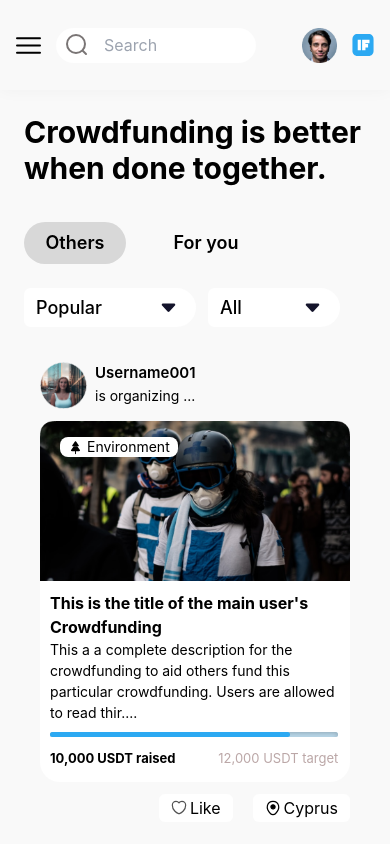
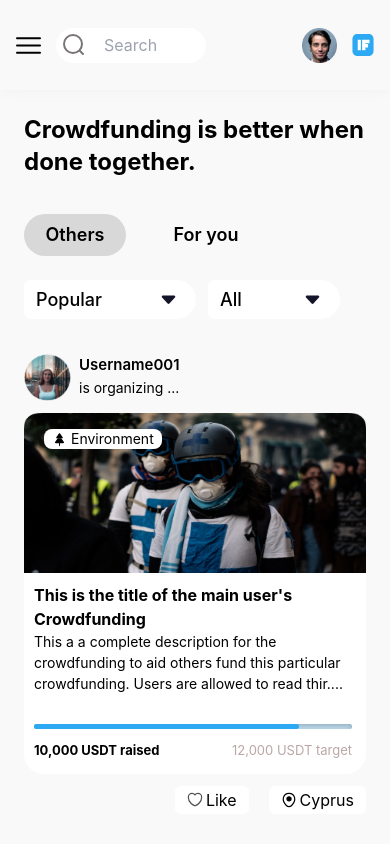
Before and after one commit to Beevibe-hq/palbucks-user-frontend, a React (Create React App) app: page / in a window 390 px wide. Shown: the top 844 px of the page. Built offline with nearby package versions, Linux system fonts and the light colour scheme.

Commit message:
Added little responsiveness, customized extra screen themes for better laptop experience

```diff
--- a/src/components/fundevent/fundevent.jsx
+++ b/src/components/fundevent/fundevent.jsx
@@ -6,7 +6,7 @@ import locateicon from '../../images/locateicon.svg'
 function Fundevent(props){
 
     return(
-        <div className = 'fold:max-w-[265px] phones:max-w-[310px] sm:max-w-[290px] md:max-w-[320px] smlaptops:max-w-[310px] mdlaptops:max-w-[285px] lglaptops:max-w-[310px] h-[430px] min-w-[200px] inline-block mx-auto my-[35px] '>
+        <div className = 'w-full sm:max-w-[290px] md:max-w-[320px] smlaptops:max-w-[310px] mdlaptops:max-w-[285px] lglaptops:max-w-[310px] h-[430px] min-w-[200px] inline-block mx-auto my-[35px] '>
 
             <div className = 'flex gap-2 mb-3'>
 
@@ -43,7 +43,7 @@ function Fundevent(props){
                 </div>
             </div>
 
-            <div className = 'relative'>
+            <div className = 'relative w-full'>
                 <img src={props.eventimg? props.eventimg:eventimg} alt="Fund event image" className = 'w-full h-[160px]' />
 
                 <div className = 'absolute top-4 left-5 bg-white flex gap-1 px-2 rounded-lg py-[0px] items-center'>
--- a/src/components/homebody/homebody.jsx
+++ b/src/components/homebody/homebody.jsx
@@ -20,7 +20,7 @@ function Homebody(){
     return(
         <div className = 'fold:px-2 phones:px-6 md:px-10 py-6 md:py-14 mt-[90px] md:mt-[100px] w-full'>
             <div className = 'fold:mb-7 phones:mb-9 md:mb-12'>
-                <h1 className = 'font-bold fold:text-2xl phones:text-3xl md:text-4xl mb-[10px]' >Crowdfunding is better when done together.</h1>
+                <h1 className = 'font-bold fold:text-2xl phones:text-2xl md:text-4xl mb-[10px]' >Crowdfunding is better when done together.</h1>
                 <p className = 'hidden md:block font-normal text-xl' >Raise funds for a project or cause in USDT, the prominent stable coin</p>
             </div>
 
--- a/src/components/searchbar/searchbar.jsx
+++ b/src/components/searchbar/searchbar.jsx
@@ -8,8 +8,8 @@ function Searchbar(){
     })
 
     return(
-        <input type="search" className="w-[150px] phones:w-[200px] md:w-[250px] h-[30px] phones:h-[35px] lg:w-[345px] lg:h-[32px] xl:w-[380px] xl:h-[39px]
-        text-[16px] pl-12 text-[rgb(201,158,158)] bg-[image:url('./images/search.svg')] bg-[left_calc(5%)_top_calc(50%)] bg-no-repeat outline-0 rounded-3xl"
+        <input type="search" className="w-[150px] md:w-[250px] h-[30px] phones:h-[35px] lg:w-[345px] lg:h-[32px] xl:w-[380px] xl:h-[39px]
+        text-[16px] pl-12 text-[#7A7575] bg-[image:url('./images/search.svg')] bg-[left_calc(5%)_top_calc(50%)] bg-no-repeat outline-0 rounded-3xl"
         placeholder= {isMobile ? 'Search':'Search for campaign or user'} />
     )
 }
--- a/src/index.css
+++ b/src/index.css
@@ -41,7 +41,7 @@ code {
 
   @media screen and (max-width: 610px) {
     .eventparent{
-      grid-template-columns: repeat(auto-fit, minmax(90%, 1fr));
+      grid-template-columns: repeat(auto-fit, minmax(100%, 1fr));
       gap:5px;
     }
   }
```
